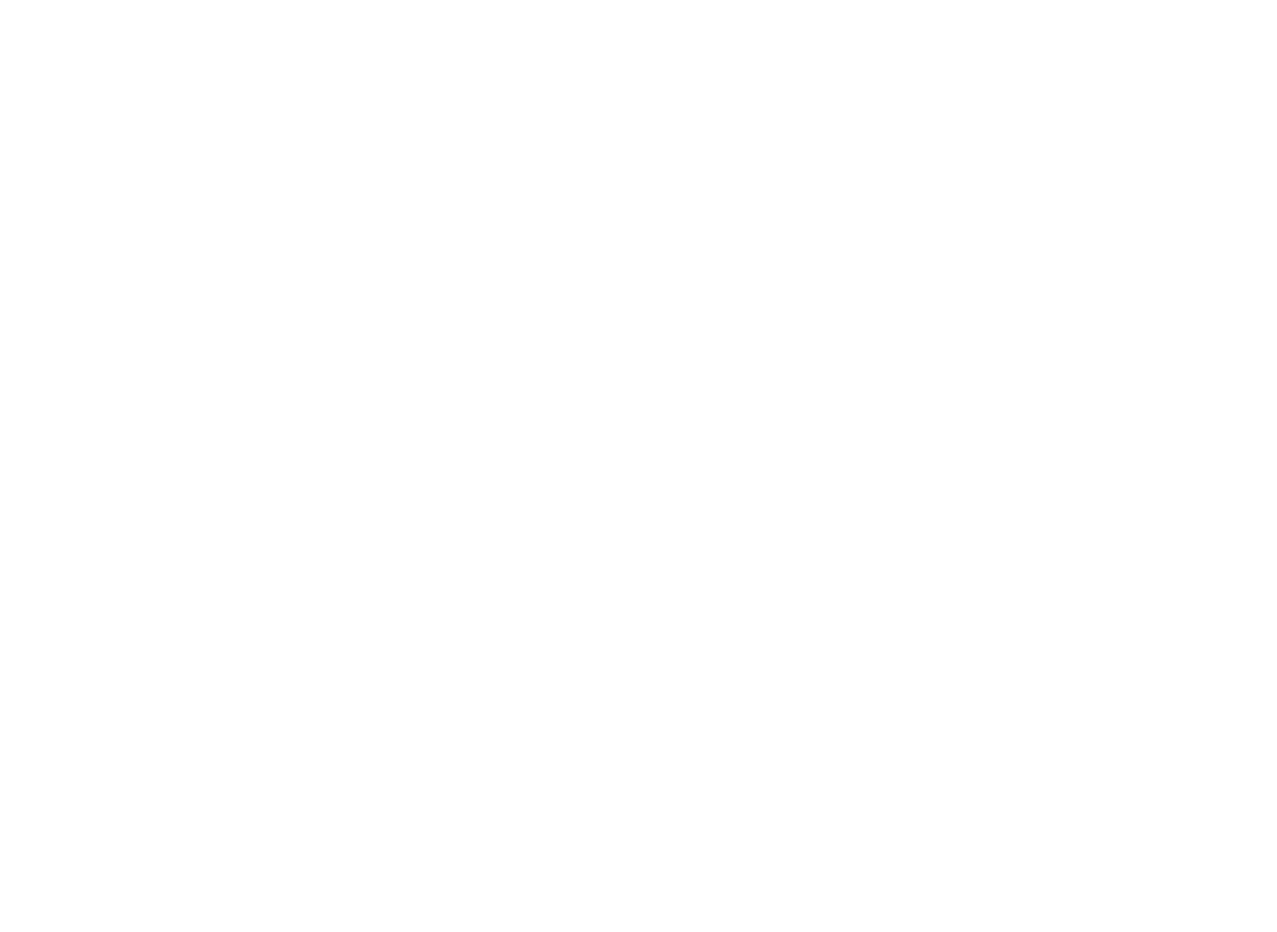
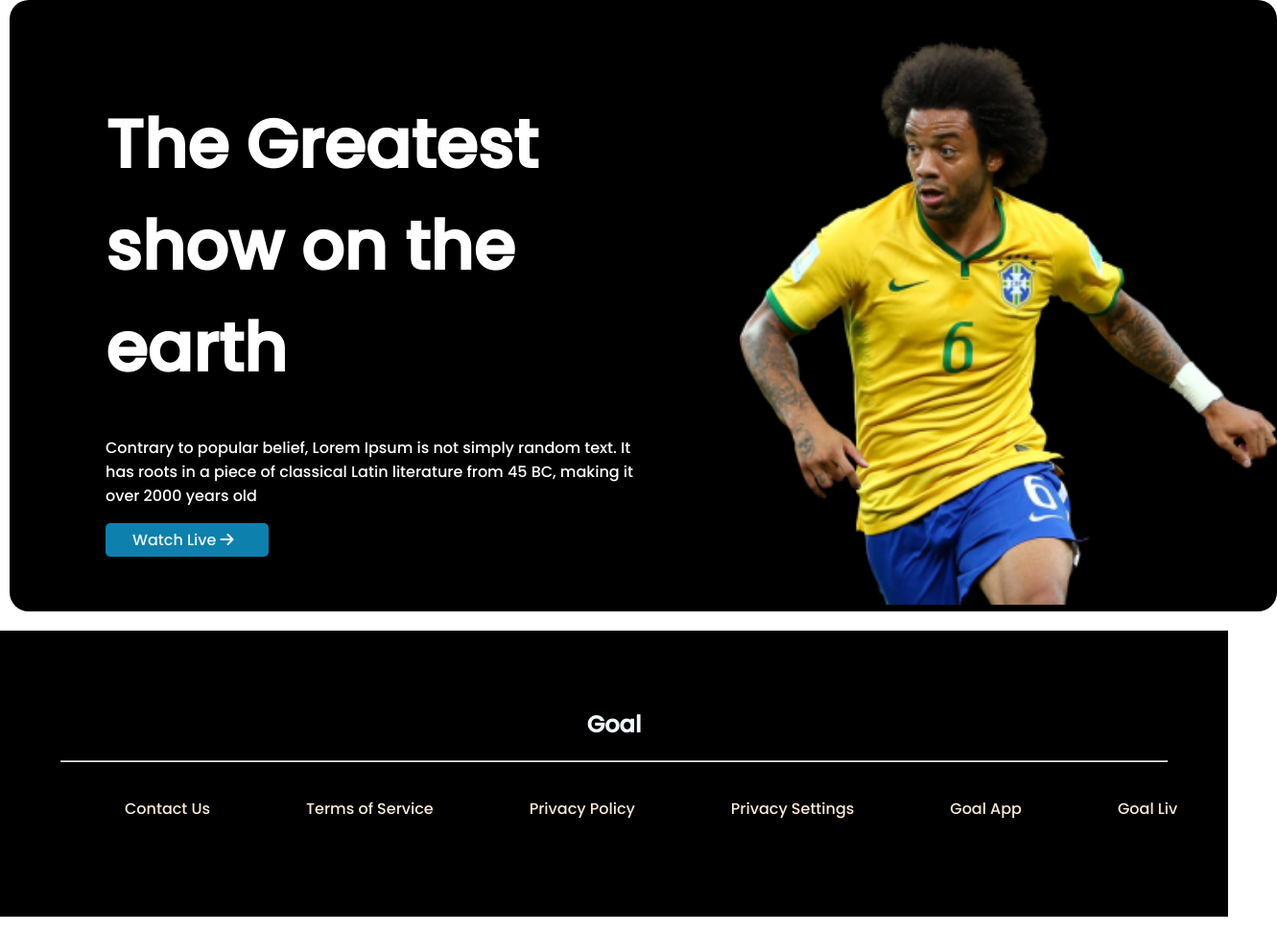
Before and after one commit to AyeshaSiddikaSonia/world-cup, a plain HTML site: page index.html in a window 1280 px wide. Shown: the whole page at 96% size, 1331 px wide, since content can reach past the window. Before the commit the page ends 800 px from the top, so only its background shows below. Drawn offline with Linux system fonts and the light colour scheme.

Commit message:
header and footer

```diff
--- a/index.html
+++ b/index.html
@@ -5,9 +5,160 @@
 	<meta http-equiv="X-UA-Compatible" content="IE=edge">
 	<meta name="viewport" content="width=device-width, initial-scale=1.0">
 	<title>World Cup</title>
+	<!-- stylesheet -->
 	<link rel="stylesheet" href="style.css">
+	<!-- font awesome -->
+	<script src="https://kit.fontawesome.com/44f906ae4c.js" crossorigin="anonymous"></script>
+	<!-- google font -->
+	<link href="https://fonts.googleapis.com/css2?family=Poppins:wght@500&family=Roboto&display=swap" rel="stylesheet">
 </head>
 <body>
+	<main>
+		<!-----------------------
+			Top banner part start
+		---------------------------->
+		<section class="container">
+<div class="top-banner">
+	<div class="half-width">
+		<h1>The Greatest
+			show on the
+			earth</h1>
+			<p>Contrary to popular belief, Lorem Ipsum is not simply
+             random text. It has roots in a piece of classical Latin literature
+			from 45 BC, making it over 2000 years old</p>
 
+			<div class="anchor">
+			<a class="live" href="">Watch Live  </a><i class="fa-solid fa-arrow-right"></i>
+		</div>
+	</div>
+
+	<div class="half-width">
+		<img src="images/Banner Image.png" alt="">
+	</div>
+</div>
+		</section>
+		<!-----------------------
+			Top banner part end
+		---------------------------->
+
+		<!-- -----------------------
+		     Blog part start
+		----------------------------->
+
+		<!-- <section class="container">
+
+
+			<div class="top-blogs">
+				<div class="blogs">
+					<div class="form">
+						<nav>
+							<a href="#">Upcoming Match</a>
+							<a href="#">All groups</a>
+							<a href="#">Blogs</a>
+						</nav>
+					</div>
+
+					<div class="half-width">
+						<div class="blog">
+							<img src="images/Blog Image.png" alt="">
+						</div>
+						<div class="blog-info">
+							<button>Transfer</button>
+							<p>Transfer Live: Chlesea in talks
+								over Kimpenbe transfer</p>
+								<div class="blog-duration">
+									<i class="fa-light fa-clock"></i>
+									10h
+								</div>
+								<div class="blog-chat">
+									<img src="images/Chat Icon.png" alt="">
+								</div>
+						</div>
+					</div>
+
+					<div class="half-width">
+						<div class="blog">
+							<img src="images/Blog Image.png" alt="">
+						</div>
+						<div class="blog-info">
+							<button>Transfer</button>
+							<p>Transfer Live: Chlesea in talks
+								over Kimpenbe transfer</p>
+								<div class="blog-duration">
+									<i class="fa-light fa-clock"></i>
+									10h
+								</div>
+								<div class="blog-chat">
+									<img src="images/Chat Icon.png" alt="">
+								</div>
+						</div>
+					</div>
+
+					<div class="half-width">
+						<div class="blog">
+							<img src="images/Blog Image.png" alt="">
+						</div>
+						<div class="blog-info">
+							<button>Transfer</button>
+							<p>Transfer Live: Chlesea in talks
+								over Kimpenbe transfer</p>
+								<div class="blog-duration">
+									<i class="fa-light fa-clock"></i>
+									10h
+								</div>
+								<div class="blog-chat">
+									<img src="images/Chat Icon.png" alt="">
+								</div>
+						</div>
+					</div>
+
+					<div class="half-width">
+						<div class="blog">
+							<img src="images/Blog Image.png" alt="">
+						</div>
+						<div class="blog-info">
+							<button>Transfer</button>
+							<p>Transfer Live: Chlesea in talks
+								over Kimpenbe transfer</p>
+								<div class="blog-duration">
+									<i class="fa-light fa-clock"></i>
+									10h
+								</div>
+								<div class="blog-chat">
+									<img src="images/Chat Icon.png" alt="">
+								</div>
+						</div>
+					</div>
+
+
+				</div>
+			</div>
+		</section> -->
+		<!-- -----------------------
+		     Blog part end
+		----------------------------->
+
+		<!-- ------------------------
+		         Footer part start
+		------------------------------>
+		<section class="container foot">
+			<div class="footer">
+				<h2 class="goal">Goal</h2>
+
+
+				<hr>
+				  <nav>
+					   <ul>
+						<li><a href="#">Contact Us</a></li>
+						<li><a href="#">Terms of Service </a></li>
+						<li><a href="#">Privacy Policy </a></li>
+						<li><a href="#">Privacy Settings</a></li>
+						<li><a href="#">Goal App</a></li>
+						<li><a href="#">Goal Liv</a></li>
+					</ul>
+				 </nav>
+			</div>
+		</section>
+	</main>
 </body>
 </html>
--- a/style.css
+++ b/style.css
@@ -0,0 +1,103 @@
+body{
+	font-family: 'Poppins', sans-serif;
+	margin: 0;
+}
+.container{
+
+	background-color: #FFFFFF;
+	/* width: 100%; */
+
+}
+/* css for top banner */
+.top-banner{
+	background-color: black;
+	width: 1321px;
+	display: flex;
+	border-radius: 20px;
+	margin-left: 10px;
+	padding-top: 40px;
+}
+.half-width{
+	width: 50%;
+	top: 111px;
+	margin-left:100px;
+
+}
+h1{
+	font-size: 70px;
+	/* font-weight: 700; */
+	color: #FFFFFF;
+
+}
+p{
+	color:#FFFFFF ;
+	margin-top: -20px;
+}
+
+.anchor{
+
+	width: 150px;
+	padding: 5px 10px;
+	background-color: rgb(13, 128, 173);
+	border-radius: 5px;
+	margin-bottom: 30px;
+
+}
+.live{
+
+	margin-left: 18px;
+}
+.half-width a {
+	text-decoration: none;
+	color: aliceblue;
+}
+.fa-solid{
+	color:aliceblue;
+}
+.half-width img{
+	width: 100%;
+	top:10px;
+	/* margin-left: 661px; */
+}
+/* top blogs css */
+/* nav{
+	display: flex;
+	flex-direction:column ;
+	width: 40%;
+	border: 1px solid blue;
+	background-color: goldenrod;
+} */
+
+
+/* footer css */
+.foot{
+	width: 100%;
+	background-color: black;
+}
+.goal{
+	text-align: center;
+	padding-top: 80px;
+	color: aliceblue;
+}
+hr{
+	width: 90%;
+	color:#FFFFFF;
+}
+nav >ul{
+	display: flex;
+
+}
+nav li{
+	list-style-type: none;
+	margin-left: 80px;
+	padding:0px 10px;
+	margin-bottom: 100px;
+	padding-top: 20px;
+
+
+}
+nav li a{
+	text-decoration: none;
+	color: antiquewhite;
+	font-size: 16px;
+}
```
